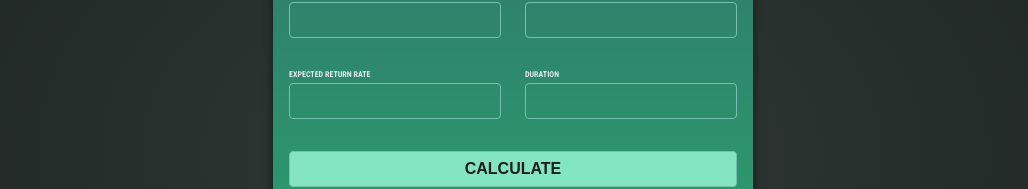
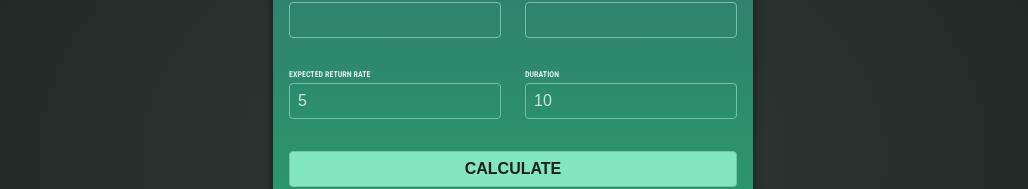
Before and after one commit to Mig-uel/angular-complete-guide, an Angular app in the folder investment-calculator/: page / in a window 1280 px wide. Shown: the part 269-458 px from the top of the page, without its empty margins (127-1155 px from the left). Built offline with nearby package versions, Linux system fonts and the light colour scheme.

Commit message:
feat: bind input fields to component properties
- Added two-way data binding for input fields in the user input form
- Ensures user inputs are reflected in the component state for calculations

```diff
--- a/investment-calculator/src/app/user-input/user-input.component.html
+++ b/investment-calculator/src/app/user-input/user-input.component.html
@@ -2,24 +2,24 @@
   <div class="input-group">
     <p>
       <label for="initialInvestment">Initial Investment</label>
-      <input type="number" id="initialInvestment" name="initialInvestment">
+      <input type="number" id="initialInvestment" name="initialInvestment" [(ngModel)]="initialInvestment">
     </p>
 
     <p>
       <label for="annualInvestment">Annual Investment</label>
-      <input type="number" id="annualInvestment" name="annualInvestment">
+      <input type="number" id="annualInvestment" name="annualInvestment" [(ngModel)]="annualInvestment">
     </p>
   </div>
 
   <div class="input-group">
     <p>
       <label for="expectedReturn">Expected Return Rate</label>
-      <input type="number" id="expectedReturn" name="expectedReturn">
+      <input type="number" id="expectedReturn" name="expectedReturn" [(ngModel)]="expectedReturnRate">
     </p>
 
     <p>
       <label for="duration">Duration</label>
-      <input type="number" id="duration" name="duration">
+      <input type="number" id="duration" name="duration" [(ngModel)]="duration">
     </p>
   </div>
 
```
